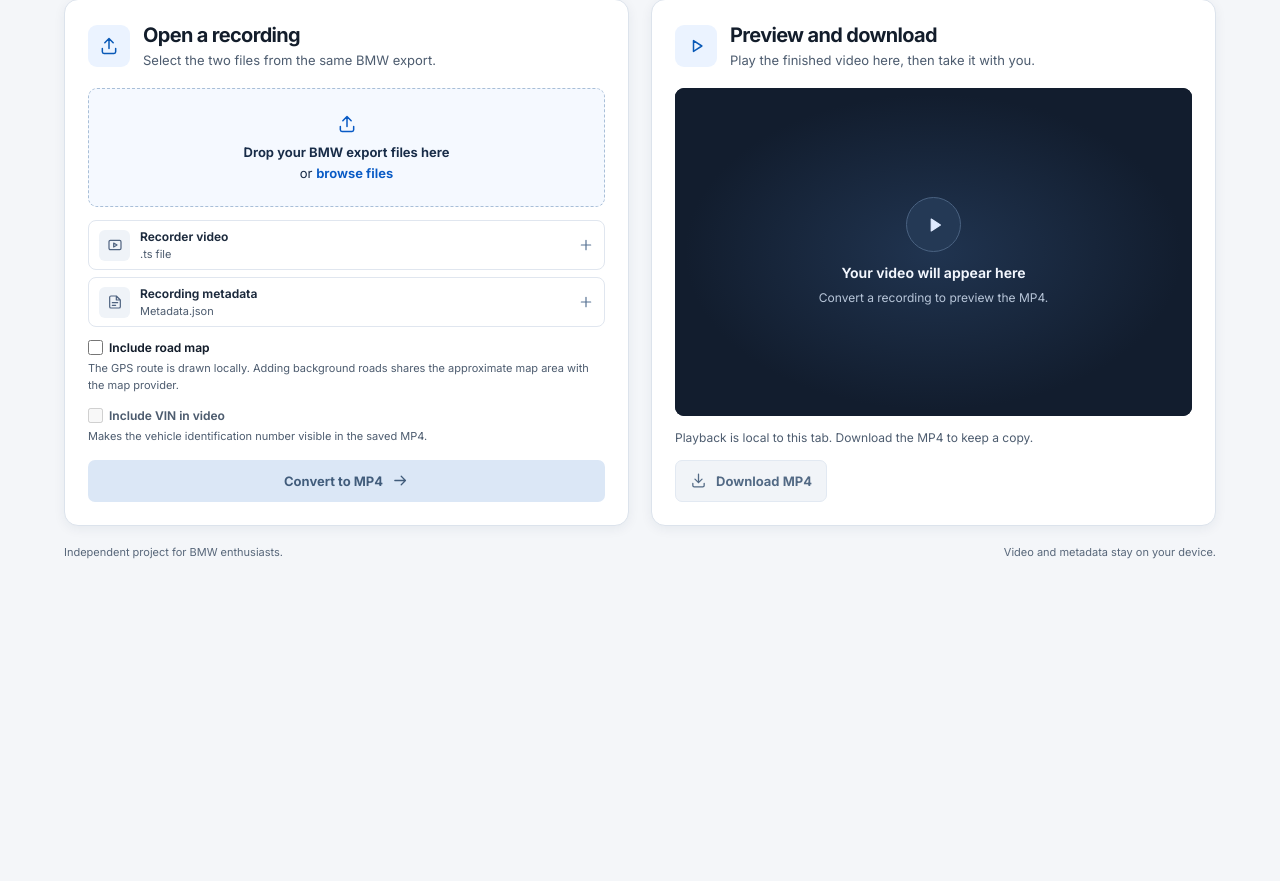
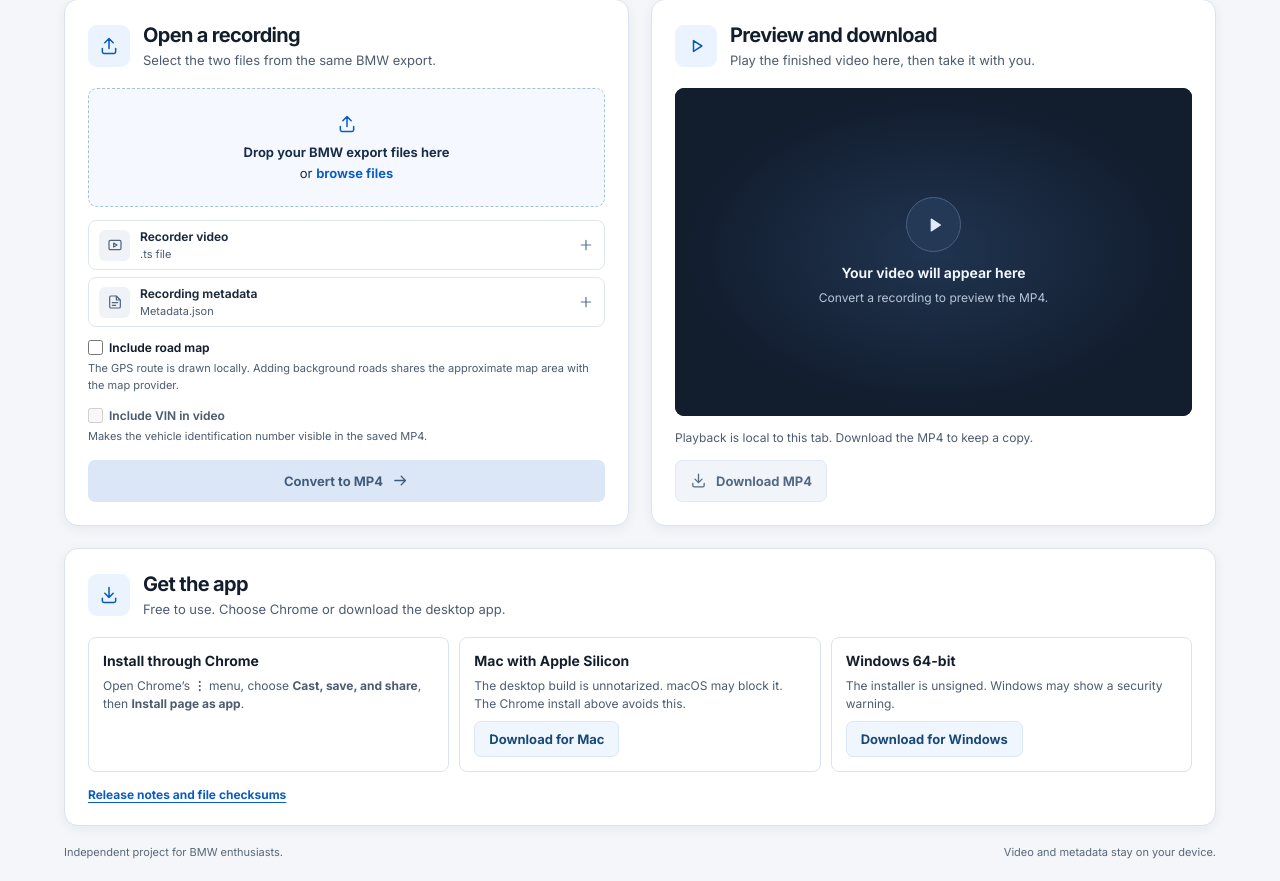
Before and after one commit to beanbaguk/bmw-drive-recorder-player, an Electron app: page dist/index.html in a window 1280 px wide. Shown: the part 460-1341 px from the top of the page. Before the commit the page ends 1041 px from the top, so only its background shows below. Drawn offline with Linux system fonts and the light colour scheme.

Commit message:
Make the web player installable and add clear download links

```diff
--- /dev/null
+++ b/dist/assets/install.js
@@ -0,0 +1,28 @@
+if (location.protocol === 'https:' || location.protocol === 'http:') {
+  document.getElementById('get-app-link').hidden = false;
+  document.getElementById('get-the-app').hidden = false;
+  document.getElementById('chrome-install').hidden = matchMedia('(display-mode: standalone)').matches;
+
+  const installButton = document.getElementById('install-app');
+  const installStatus = document.getElementById('install-status');
+  let installPrompt;
+
+  window.addEventListener('beforeinstallprompt', event => {
+    event.preventDefault();
+    installPrompt = event;
+    installButton.hidden = false;
+  });
+
+  installButton.addEventListener('click', async () => {
+    const prompt = installPrompt;
+    installPrompt = undefined;
+    installButton.hidden = true;
+    if (prompt) await prompt.prompt();
+  });
+
+  window.addEventListener('appinstalled', () => {
+    installPrompt = undefined;
+    installButton.hidden = true;
+    installStatus.hidden = false;
+  });
+}
--- a/dist/assets/style.css
+++ b/dist/assets/style.css
@@ -18,6 +18,8 @@ button:focus-visible,a:focus-visible,input:focus-visible,video:focus-visible{out
 .brand img{display:block}
 .privacy-label{gap:7px;font-size:12px;font-weight:590;color:#46566a}
 .privacy-label .icon{width:16px;height:16px;color:var(--blue)}
+.header-actions{display:flex;align-items:center;gap:16px}
+.header-link,.release-link{color:var(--blue);font-size:12px;font-weight:680;text-underline-offset:3px}
 .hero{position:relative;overflow:hidden;isolation:isolate;margin:28px 0 24px;min-height:288px;display:flex;align-items:center;background:#101c2e url("./mountain-drive.jpg") center 55%/cover no-repeat;border-radius:14px;color:#fff}
 .hero::before{content:"";position:absolute;inset:0;z-index:-1;background:linear-gradient(90deg,#081527 4%,rgba(8,21,39,.95) 28%,rgba(8,21,39,.65) 49%,rgba(8,21,39,.08) 81%)}
 .hero-copy{padding:38px 44px;max-width:515px}
@@ -78,7 +80,15 @@ progress{width:min(210px,100%);height:8px;accent-color:#5cafff}
 .download{color:#174777;background:#f0f6fe;border-color:#d9e7f8}
 .download[href]:hover{background:#e1efff}
 .download[aria-disabled="true"]{color:#526984;background:#f1f4f8;border-color:#e2e9f2}
+.get-app{margin-top:22px;scroll-margin-top:16px}
+.get-app-grid{display:grid;grid-template-columns:repeat(auto-fit,minmax(min(215px,100%),1fr));gap:10px}
+.get-app-option{display:flex;flex-direction:column;align-items:flex-start;gap:8px;padding:14px;border:1px solid var(--line);border-radius:8px}
+.get-app-option h3{margin:0;font-size:14px;font-weight:680}
+.get-app-option p{flex:1;color:var(--muted);font-size:12px;line-height:1.5}
+.get-app-option .button{min-height:36px}
+.release-link{align-self:flex-start;margin-top:15px}
 .footer{padding:19px 0 22px;display:flex;justify-content:space-between;gap:10px 20px;flex-wrap:wrap;color:#58677a;font-size:11px}
 @media(max-width:780px){.wrap{width:calc(100% - 40px)}.workspace{gap:14px}.card{padding:16px}.hero-copy{padding:32px}.hero{min-height:254px}}
 @media(max-width:660px){.workspace{grid-template-columns:1fr}.hero{margin:17px 0;border-radius:10px;background-position:60% center}.hero::before{background:linear-gradient(90deg,#081527 2%,rgba(8,21,39,.93) 38%,rgba(8,21,39,.46) 100%)}.hero-copy{padding:25px}.hero p{font-size:14px}.header-inner{min-height:61px}.brand{font-size:13px;gap:8px}.brand img{width:30px;height:30px}.privacy-label{font-size:11px}.card-heading h2{font-size:19px}.footer{padding-top:15px}}
+@media(max-width:460px){.header-actions:has(.header-link:not([hidden])) .privacy-label{display:none}}
 @media(prefers-reduced-motion:reduce){*,*::before,*::after{transition:none!important}}
--- a/dist/index.html
+++ b/dist/index.html
@@ -5,11 +5,14 @@
   <meta name="viewport" content="width=device-width, initial-scale=1">
   <meta name="description" content="An independent tool for BMW enthusiasts. Play BMW Drive Recorder footage with speed, date, time and GPS, and export an MP4 in your browser.">
   <meta name="referrer" content="no-referrer">
+  <meta name="theme-color" content="#f4f6f9">
   <meta http-equiv="Content-Security-Policy" content="default-src 'self'; connect-src 'self' https://tiles.openfreemap.org; media-src blob:; form-action 'none'; object-src 'none'; base-uri 'none'">
   <title>BMW Drive Recorder Player</title>
   <link rel="icon" href="./assets/recorder.svg" type="image/svg+xml">
+  <link rel="manifest" href="./manifest.webmanifest">
   <link rel="stylesheet" href="./assets/style.css">
   <script type="module" src="./assets/player.js"></script>
+  <script type="module" src="./assets/install.js"></script>
 </head>
 <body>
   <svg xmlns="http://www.w3.org/2000/svg" class="symbols" aria-hidden="true">
@@ -26,7 +29,10 @@
   <header class="site-header">
     <div class="wrap header-inner">
       <div class="brand"><img src="./assets/recorder.svg" width="36" height="36" alt=""><span>Drive Recorder Player</span></div>
-      <span class="privacy-label"><svg class="icon" aria-hidden="true"><use href="#icon-lock"/></svg> Local processing</span>
+      <div class="header-actions">
+        <span class="privacy-label"><svg class="icon" aria-hidden="true"><use href="#icon-lock"/></svg> Local processing</span>
+        <a id="get-app-link" class="header-link" href="#get-the-app" hidden>Get the app</a>
+      </div>
     </div>
   </header>
   <main class="wrap">
@@ -104,6 +110,32 @@
         </div>
       </section>
     </div>
+
+    <section id="get-the-app" class="card get-app" aria-labelledby="get-app-heading" hidden>
+      <div class="card-heading">
+        <span class="step-icon"><svg class="icon" aria-hidden="true"><use href="#icon-download"/></svg></span>
+        <div><h2 id="get-app-heading">Get the app</h2><p>Free to use. Choose Chrome or download the desktop app.</p></div>
+      </div>
+      <div class="get-app-grid">
+        <div id="chrome-install" class="get-app-option">
+          <h3>Install through Chrome</h3>
+          <p>Open Chrome’s <strong>⋮</strong> menu, choose <strong>Cast, save, and share</strong>, then <strong>Install page as app</strong>.</p>
+          <button id="install-app" class="button download" type="button" hidden>Install with Chrome</button>
+          <p id="install-status" role="status" hidden>Drive Recorder Player is installed.</p>
+        </div>
+        <div class="get-app-option">
+          <h3>Mac with Apple Silicon</h3>
+          <p>The desktop build is unnotarized. macOS may block it. The Chrome install above avoids this.</p>
+          <a class="button download" href="https://github.com/beanbaguk/bmw-drive-recorder-player/releases/download/v1.0.1/BMW-Drive-Recorder-Player-1.0.1-mac-arm64.dmg">Download for Mac</a>
+        </div>
+        <div class="get-app-option">
+          <h3>Windows 64-bit</h3>
+          <p>The installer is unsigned. Windows may show a security warning.</p>
+          <a class="button download" href="https://github.com/beanbaguk/bmw-drive-recorder-player/releases/download/v1.0.1/BMW-Drive-Recorder-Player-1.0.1-windows-x64-setup.exe">Download for Windows</a>
+        </div>
+      </div>
+      <a class="release-link" href="https://github.com/beanbaguk/bmw-drive-recorder-player/releases/tag/v1.0.1">Release notes and file checksums</a>
+    </section>
   </main>
   <footer class="wrap footer"><span>Independent project for BMW enthusiasts.</span><span>Video and metadata stay on your device.</span></footer>
 </body>
```
Also changed, not shown: README.md, dist/assets/recorder-192.png (added), dist/assets/recorder-512.png (added), dist/manifest.webmanifest (added).
